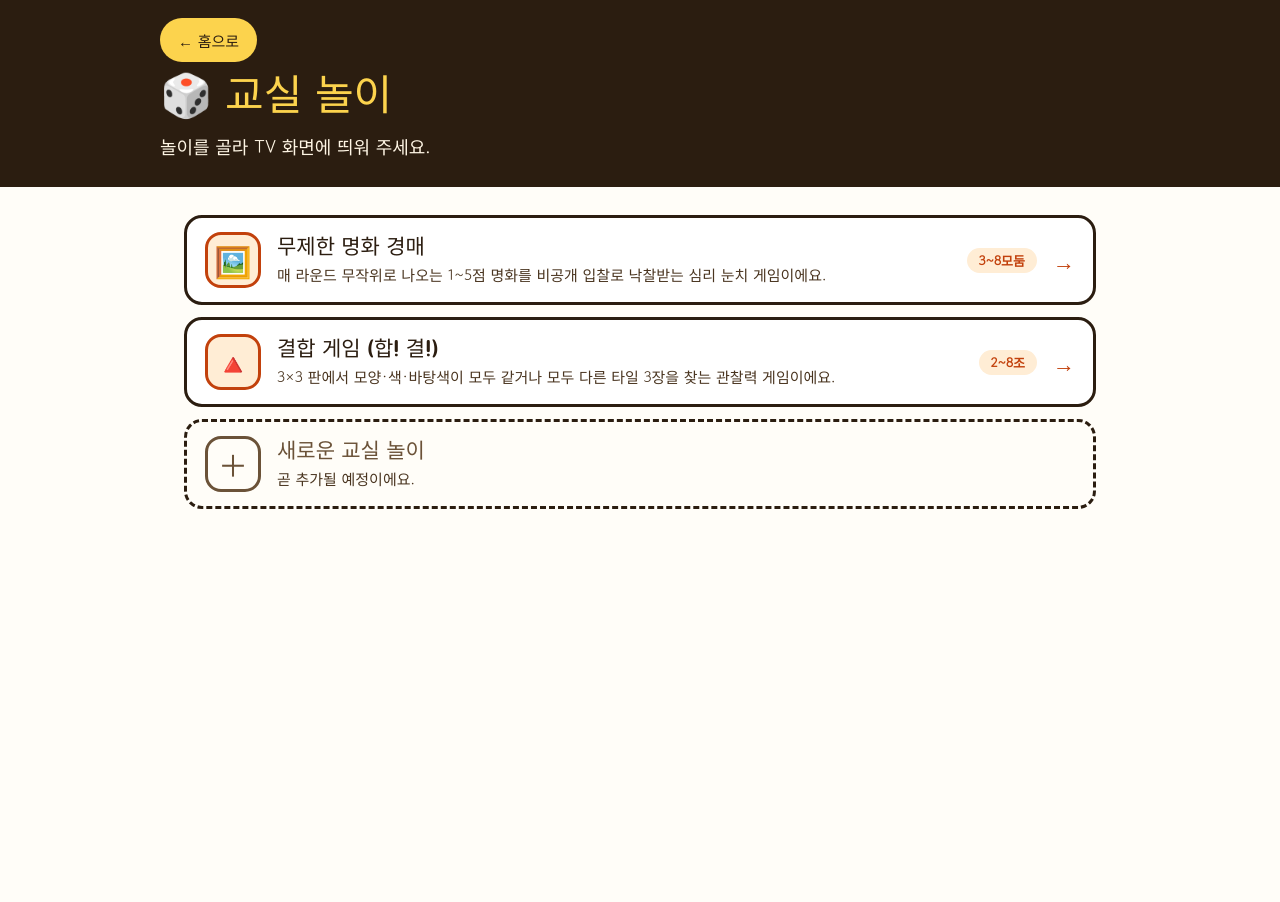
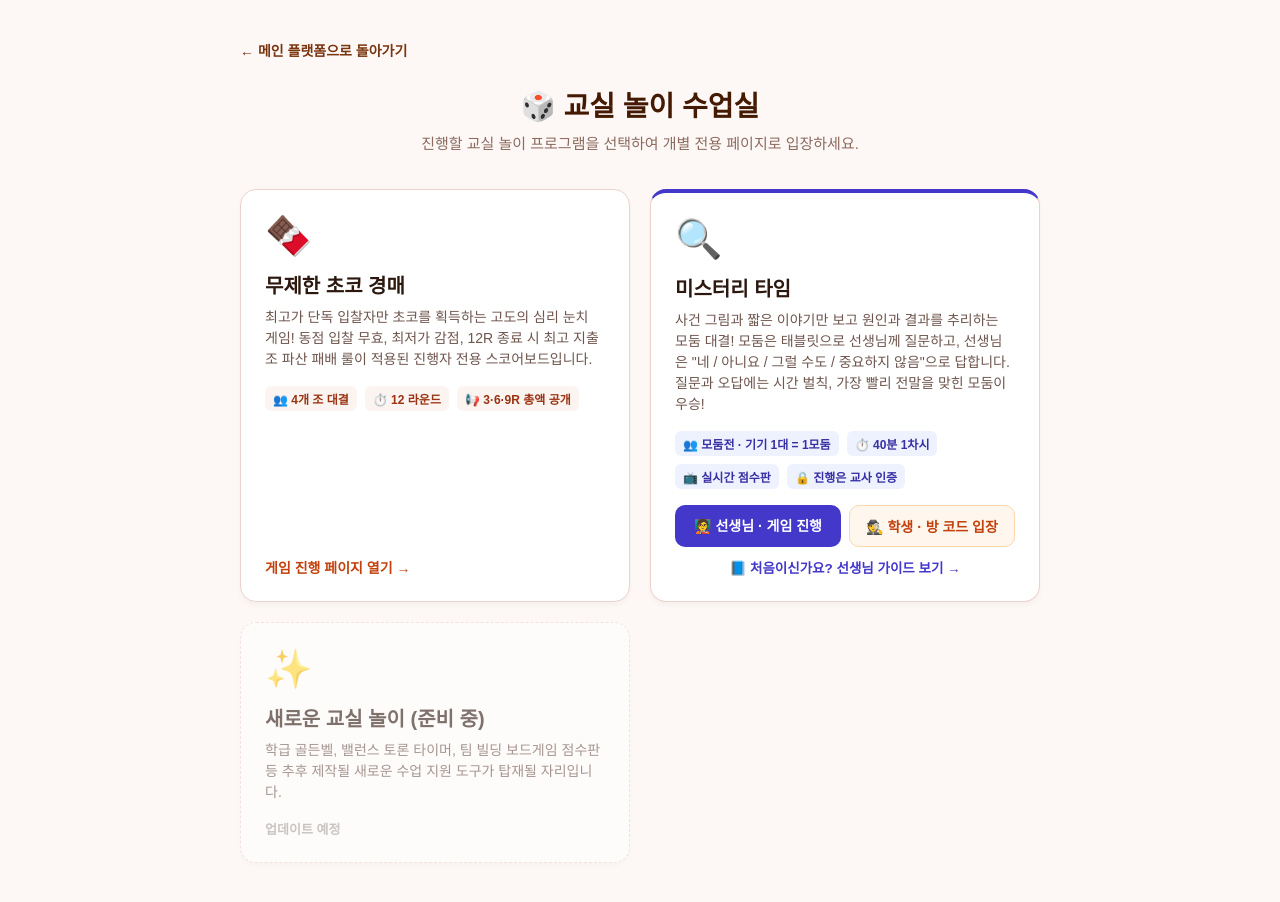
Before and after one commit to KIMKO-EDU/KIMKO, a plain HTML site: page play.html in a window 1280 px wide. Before the commit the page ends 800 px from the top, so only its background shows below. Drawn offline with Linux system fonts and the light colour scheme.

Commit message:
Add files via upload

```diff
--- a/play.html
+++ b/play.html
@@ -4,50 +4,187 @@
   <meta charset="UTF-8">
   <meta name="viewport" content="width=device-width, initial-scale=1.0">
   <title>교실 놀이 수업실</title>
-  <link rel="preconnect" href="https://fonts.googleapis.com">
-  <link href="https://fonts.googleapis.com/css2?family=Jua&family=Gowun+Dodum&display=swap" rel="stylesheet">
   <style>
-    :root { --ink:#2b1d10; --bg:#fffdf8; --sun:#fcd34d; --c:#c2410c; --s:#ffedd5;
-      --font-title:'Jua','Gowun Dodum',sans-serif; --font-body:'Gowun Dodum','Noto Sans KR',sans-serif; }
-    * { box-sizing:border-box; }
-    body { margin:0; font-family:var(--font-body); background:var(--bg); color:var(--ink); min-height:100vh; }
-    a { color:inherit; text-decoration:none; }
-    :focus-visible { outline:3px solid #2563eb; outline-offset:3px; }
-    .topband { background:var(--ink); color:#fff6e5; padding:18px 24px 26px; }
-    .topband-inner { max-width:960px; margin:0 auto; display:flex; flex-direction:column; gap:10px; }
-    .back-btn { width:fit-content; background:var(--sun); color:var(--ink); border-radius:999px; padding:8px 18px; font-size:15px; min-height:44px; display:inline-flex; align-items:center; }
-    h1 { margin:0; font-family:var(--font-title); font-weight:400; font-size:42px; line-height:1.2; color:var(--sun); }
-    .subtitle { margin:0; font-size:18px; line-height:1.6; word-break:keep-all; }
-    .page { max-width:960px; margin:0 auto; padding:28px 24px 64px; }
-    .rows { display:flex; flex-direction:column; gap:12px; }
-    .row { display:flex; align-items:center; gap:16px; border:3px solid var(--ink); border-radius:18px; padding:14px 18px; background:#fff; transition:transform .15s, box-shadow .15s; }
-    a.row:hover { background:var(--s); transform:translate(-1px,-1px); box-shadow:4px 4px 0 var(--ink); }
-    a.row:active { transform:translate(2px,2px); box-shadow:none; }
-    .e { width:56px; height:56px; border-radius:16px; display:flex; align-items:center; justify-content:center; font-size:30px; flex:none; background:var(--s); border:3px solid var(--c); }
-    .t { flex:1; min-width:0; display:flex; flex-direction:column; gap:2px; }
-    .t b { font-family:var(--font-title); font-weight:400; font-size:21px; line-height:1.3; }
-    .d { font-size:15px; color:#4a3520; line-height:1.5; word-break:keep-all; }
-    .g { font-style:normal; font-size:13px; font-weight:700; color:var(--c); background:var(--s); border-radius:999px; padding:3px 12px; flex:none; white-space:nowrap; }
-    .go { font-size:22px; color:var(--c); flex:none; }
-    .row.soon { border-style:dashed; background:transparent; color:#6b5238; }
-    .row.soon .e { border-color:#6b5238; background:transparent; }
-    @media (max-width:600px) { .topband { padding:14px 16px 20px; } h1 { font-size:32px; } .page { padding:22px 16px 48px; }
-      .row { flex-wrap:wrap; padding:14px; gap:12px; } .t { flex-basis:calc(100% - 80px); } .go { display:none; } }
-    @media (prefers-reduced-motion:reduce) { * { transition:none !important; } }
+    * { box-sizing: border-box; }
+    body {
+      font-family: 'Pretendard', sans-serif, -apple-system;
+      margin: 0;
+      padding: 40px 20px 60px;
+      background: #fdf8f6;
+      color: #332724;
+      display: flex;
+      flex-direction: column;
+      align-items: center;
+      min-height: 100vh;
+    }
+    .top-nav {
+      width: 100%;
+      max-width: 800px;
+      margin-bottom: 24px;
+    }
+    .back-btn {
+      text-decoration: none;
+      color: #78350f;
+      font-size: 14px;
+      font-weight: 600;
+      transition: color 0.15s;
+    }
+    .back-btn:hover { color: #451a03; }
+
+    .header-box {
+      text-align: center;
+      margin-bottom: 36px;
+    }
+    h1 { font-size: 28px; margin: 0 0 8px 0; color: #451a03; }
+    .subtitle { color: #8c6a5e; font-size: 15px; margin: 0; }
+
+    /* 놀이 카드 그리드 */
+    .game-grid {
+      display: grid;
+      grid-template-columns: repeat(auto-fit, minmax(320px, 1fr));
+      gap: 20px;
+      width: 100%;
+      max-width: 800px;
+    }
+    .game-card {
+      background: #ffffff;
+      border: 1px solid #ebd3cb;
+      border-radius: 16px;
+      padding: 24px;
+      text-decoration: none;
+      color: inherit;
+      box-shadow: 0 4px 6px -1px rgba(0,0,0,0.04);
+      transition: all 0.2s ease;
+      display: flex;
+      flex-direction: column;
+      justify-content: space-between;
+    }
+    .game-card:hover {
+      transform: translateY(-4px);
+      box-shadow: 0 12px 20px -3px rgba(120,53,15,0.08);
+      border-color: #b45309;
+    }
+    .game-icon { font-size: 38px; margin-bottom: 12px; }
+    .game-title { font-size: 20px; font-weight: 700; margin-bottom: 8px; color: #2d1810; }
+    .game-desc { font-size: 14px; color: #6e554d; line-height: 1.5; margin-bottom: 16px; }
+    .game-meta {
+      display: flex;
+      gap: 8px;
+      margin-bottom: 16px;
+      flex-wrap: wrap;
+    }
+    .badge {
+      background: #fcf4f1;
+      color: #9a3412;
+      padding: 4px 8px;
+      border-radius: 6px;
+      font-size: 12px;
+      font-weight: 600;
+    }
+    .btn-launch {
+      font-size: 14px;
+      font-weight: 700;
+      color: #c2410c;
+      display: flex;
+      align-items: center;
+      gap: 4px;
+    }
+
+    /* 미스터리 타임 카드 (진행자 / 학생 입구 두 개) */
+    .game-card.mystery { border-top: 4px solid #4338ca; }
+    .game-card.mystery:hover { border-color: #4338ca; box-shadow: 0 12px 20px -3px rgba(67,56,202,0.12); }
+    .game-card.mystery .badge { background: #eef2ff; color: #3730a3; }
+    .mystery-btns { display: flex; gap: 8px; flex-wrap: wrap; }
+    .mystery-btns a {
+      flex: 1 1 140px;
+      text-align: center;
+      text-decoration: none;
+      font-size: 14px;
+      font-weight: 700;
+      padding: 10px 12px;
+      border-radius: 10px;
+    }
+    .mystery-btns .host { background: #4338ca; color: #ffffff; }
+    .mystery-btns .host:hover { background: #3730a3; }
+    .mystery-btns .student { background: #fff7ed; color: #c2410c; border: 1px solid #fed7aa; }
+    .mystery-btns .student:hover { background: #ffedd5; }
+
+    /* 준비 중 카드 스타일 */
+    .game-card.disabled {
+      opacity: 0.6;
+      cursor: not-allowed;
+      border-style: dashed;
+    }
+    .game-card.disabled:hover {
+      transform: none;
+      box-shadow: 0 4px 6px -1px rgba(0,0,0,0.04);
+      border-color: #ebd3cb;
+    }
   </style>
 </head>
 <body>
-  <div class="topband"><div class="topband-inner">
-    <a href="index.html" class="back-btn">← 홈으로</a>
-    <h1>🎲 교실 놀이</h1>
-    <p class="subtitle">놀이를 골라 TV 화면에 띄워 주세요.</p>
-  </div></div>
-  <div class="page">
-    <div class="rows">
-      <a class="row" href="choco-auction.html"><span class="e">🖼️</span><span class="t"><b>무제한 명화 경매</b><span class="d">매 라운드 무작위로 나오는 1~5점 명화를 비공개 입찰로 낙찰받는 심리 눈치 게임이에요.</span></span><i class="g">3~8모둠</i><span class="go" aria-hidden="true">→</span></a>
-      <a class="row" href="hapgyeol.html"><span class="e">🔺</span><span class="t"><b>결합 게임 (합! 결!)</b><span class="d">3×3 판에서 모양·색·바탕색이 모두 같거나 모두 다른 타일 3장을 찾는 관찰력 게임이에요.</span></span><i class="g">2~8조</i><span class="go" aria-hidden="true">→</span></a>
-      <div class="row soon"><span class="e">＋</span><span class="t"><b>새로운 교실 놀이</b><span class="d">곧 추가될 예정이에요.</span></span></div>
+
+  <div class="top-nav">
+    <a href="index.html" class="back-btn">← 메인 플랫폼으로 돌아가기</a>
+  </div>
+
+  <div class="header-box">
+    <h1>🎲 교실 놀이 수업실</h1>
+    <p class="subtitle">진행할 교실 놀이 프로그램을 선택하여 개별 전용 페이지로 입장하세요.</p>
+  </div>
+
+  <div class="game-grid">
+    <!-- 1. 무제한 초코 경매 (단독 페이지 연결) -->
+    <a href="choco-auction.html" class="game-card">
+      <div>
+        <div class="game-icon">🍫</div>
+        <div class="game-title">무제한 초코 경매</div>
+        <div class="game-desc">
+          최고가 단독 입찰자만 초코를 획득하는 고도의 심리 눈치 게임! 동점 입찰 무효, 최저가 감점, 12R 종료 시 최고 지출 조 파산 패배 룰이 적용된 진행자 전용 스코어보드입니다.
+        </div>
+        <div class="game-meta">
+          <span class="badge">👥 4개 조 대결</span>
+          <span class="badge">⏱️ 12 라운드</span>
+          <span class="badge">📢 3·6·9R 총액 공개</span>
+        </div>
+      </div>
+      <div class="btn-launch">게임 진행 페이지 열기 →</div>
+    </a>
+
+    <!-- 2. 미스터리 타임 (실시간 모둠 추리 게임 · Firebase) -->
+    <div class="game-card mystery">
+      <div>
+        <div class="game-icon">🔍</div>
+        <div class="game-title">미스터리 타임</div>
+        <div class="game-desc">
+          사건 그림과 짧은 이야기만 보고 원인과 결과를 추리하는 모둠 대결! 모둠은 태블릿으로 선생님께 질문하고, 선생님은 "네 / 아니요 / 그럴 수도 / 중요하지 않음"으로 답합니다. 질문과 오답에는 시간 벌칙, 가장 빨리 전말을 맞힌 모둠이 우승!
+        </div>
+        <div class="game-meta">
+          <span class="badge">👥 모둠전 · 기기 1대 = 1모둠</span>
+          <span class="badge">⏱️ 40분 1차시</span>
+          <span class="badge">📺 실시간 점수판</span>
+          <span class="badge">🔒 진행은 교사 인증</span>
+        </div>
+      </div>
+      <div class="mystery-btns">
+        <a href="mystery-host.html" class="host">🧑‍🏫 선생님 · 게임 진행</a>
+        <a href="mystery.html" class="student">🕵️ 학생 · 방 코드 입장</a>
+      </div>
+      <a href="mystery-guide.html" style="display:block; text-align:center; margin-top:10px; font-size:13.5px; font-weight:700; color:#4338ca; text-decoration:none;">📘 처음이신가요? 선생님 가이드 보기 →</a>
+    </div>
+
+    <!-- 3. 향후 추가할 놀이 (대기 슬롯) -->
+    <div class="game-card disabled">
+      <div>
+        <div class="game-icon">✨</div>
+        <div class="game-title">새로운 교실 놀이 (준비 중)</div>
+        <div class="game-desc">
+          학급 골든벨, 밸런스 토론 타이머, 팀 빌딩 보드게임 점수판 등 추후 제작될 새로운 수업 지원 도구가 탑재될 자리입니다.
+        </div>
+      </div>
+      <div style="font-size: 13px; color: #a8a29e; font-weight: 600;">업데이트 예정</div>
     </div>
   </div>
+
 </body>
 </html>
```
Also changed, not shown: mystery-guide.html (added, +260 -0 lines), mystery-host.html (+6 -2 lines).
